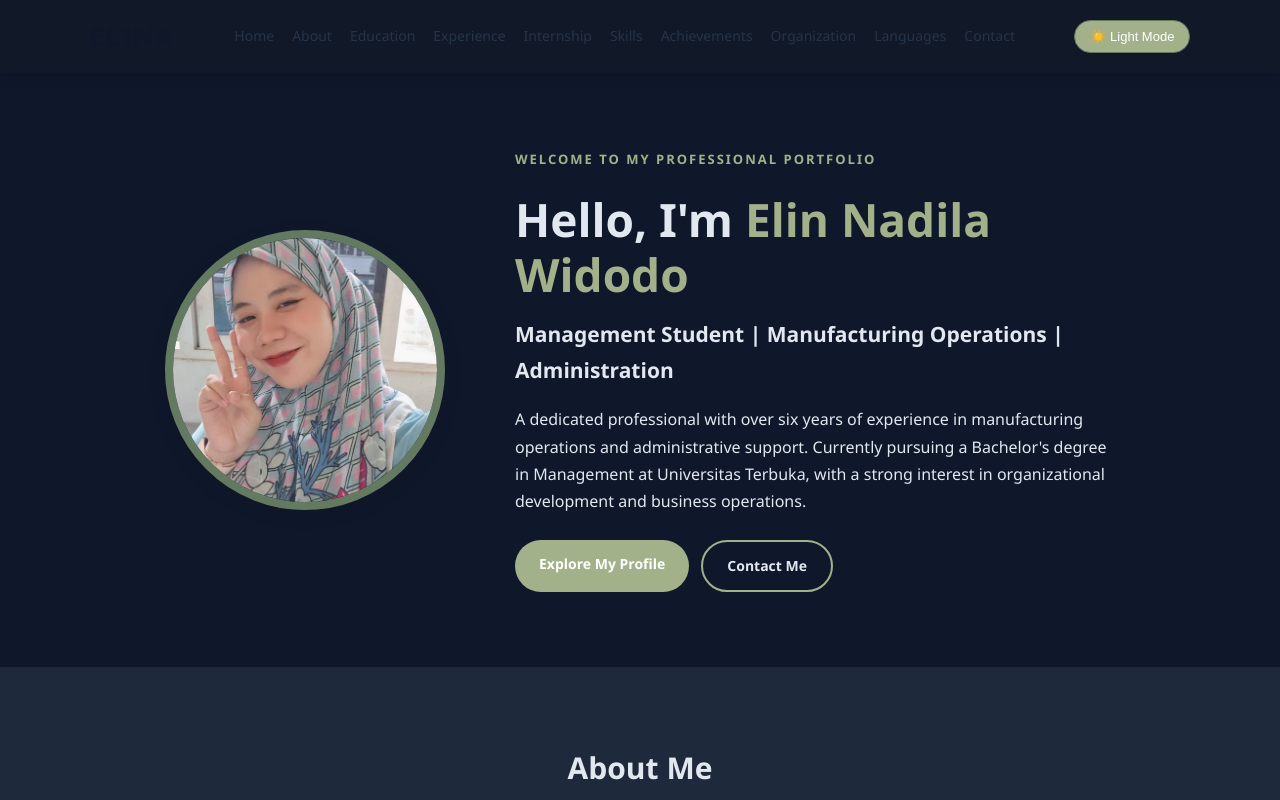
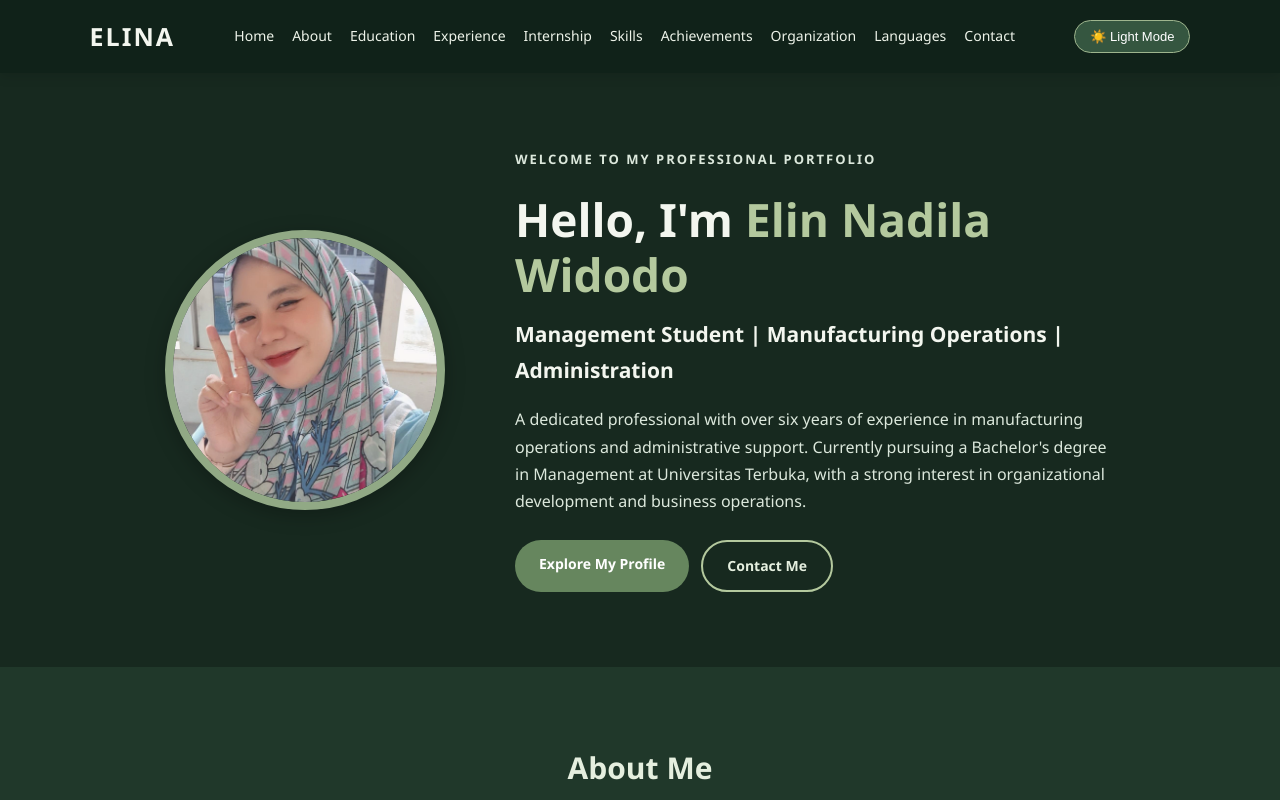
Before and after one commit to elinadila/elina-portofolio, a plain HTML site: page index.html in a window 1280 px wide. Both pictures are taken after a click on the button "🌙 Dark Mode". Shown: the top 800 px of the page. Drawn offline with Linux system fonts and the light colour scheme.

Commit message:
Update style.css

```diff
--- a/style.css
+++ b/style.css
@@ -85,8 +85,6 @@ header {
 .nav-links a:hover {
     color: var(--sage);
 }
-
-/* DARK MODE BUTTON */
 
 #theme-toggle {
     background: var(--secondary);
@@ -371,52 +369,150 @@ footer p {
 }
 
 /* =====================================
-   11. DARK MODE
+   11. DARK MODE - DEEP FOREST GREEN
 ===================================== */
 
 body.dark-mode {
-    --cream: #0f172a;
-    --light: #1e293b;
-    --white: #263449;
-    --primary: #cbd5e1;
-    --secondary: #a3b18a;
-    --text: #e2e8f0;
-    --sage: #647a60;
-    background: #0f172a;
-    color: #e2e8f0;
+    --primary: #dce8dc;
+    --secondary: #b4c99e;
+    --sage: #91a985;
+    --cream: #17291f;
+    --light: #20382a;
+    --white: #294333;
+    --text: #edf3e9;
+    --shadow: 0 5px 20px rgba(0, 0, 0, 0.25);
+
+    background: #17291f;
+    color: #edf3e9;
 }
+
+/* Header dan Footer */
 
 body.dark-mode header,
 body.dark-mode footer {
-    background: #111827;
+    background: #102219;
+    color: #f3f6ef;
 }
+
+/* Logo dan navigasi */
+
+body.dark-mode .logo {
+    color: #f3f6ef;
+}
+
+body.dark-mode .nav-links a {
+    color: #edf3e9;
+}
+
+body.dark-mode .nav-links a:hover {
+    color: #b4c99e;
+}
+
+/* Hero */
+
+body.dark-mode .hero-text h1,
+body.dark-mode .hero-text h2 {
+    color: #f3f6ef;
+}
+
+body.dark-mode .hero-text h1 span,
+body.dark-mode .greeting {
+    color: #b4c99e;
+}
+
+body.dark-mode .hero-text p {
+    color: #dce8dc;
+}
+
+/* Judul dan isi section */
 
 body.dark-mode .content-section h2,
 body.dark-mode .content-section h3,
-body.dark-mode .content-section h4,
-body.dark-mode .hero-text h1,
-body.dark-mode .hero-text h2 {
-    color: #e2e8f0;
+body.dark-mode .content-section h4 {
+    color: #e5efdf;
 }
 
-body.dark-mode .button-outline {
-    color: #e2e8f0;
+body.dark-mode .content-section p {
+    color: #e0e9dc;
 }
+
+body.dark-mode .content-section:nth-of-type(even) {
+    background: #20382a;
+}
+
+/* Kartu informasi */
 
 body.dark-mode .info-card,
 body.dark-mode .experience-item,
 body.dark-mode .internship-item,
 body.dark-mode .item-cv,
-body.dark-mode .card,
-body.dark-mode .skill-card {
-    background: #1e293b;
-    color: #e2e8f0;
+body.dark-mode .card {
+    background: #294333;
+    color: #f0f4ec;
 }
 
 body.dark-mode .info-card h3,
 body.dark-mode .experience-item h3,
 body.dark-mode .internship-item h3 {
-    color: #a3b18a;
+    color: #c6d9b5;
+}
+
+body.dark-mode .info-card p,
+body.dark-mode .info-card li {
+    color: #e5ede1;
+}
+
+/* Skill cards */
+
+body.dark-mode .skill-card {
+    background: #294333;
+    color: #d5e5c7;
+}
+
+/* Links */
+
+body.dark-mode .content-section a {
+    color: #c6dfa9;
+}
+
+/* Buttons */
+
+body.dark-mode #theme-toggle {
+    background: #355640;
+    color: #ffffff;
+    border-color: #9eb58e;
+}
+
+body.dark-mode #theme-toggle:hover {
+    background: #b4c99e;
+    color: #17291f;
+}
+
+body.dark-mode .button {
+    background: #66865e;
+    color: #ffffff;
+}
+
+body.dark-mode .button:hover {
+    background: #8da77d;
+    color: #102219;
+}
+
+body.dark-mode .button-outline {
+    background: transparent;
+    color: #e5efdf;
+    border-color: #b4c99e;
+}
+
+body.dark-mode .button-outline:hover {
+    background: #66865e;
+    color: #ffffff;
+}
+
+/* Foto profil */
+
+body.dark-mode .foto-profil {
+    border-color: #91a985;
 }
 
 /* =====================================
```
